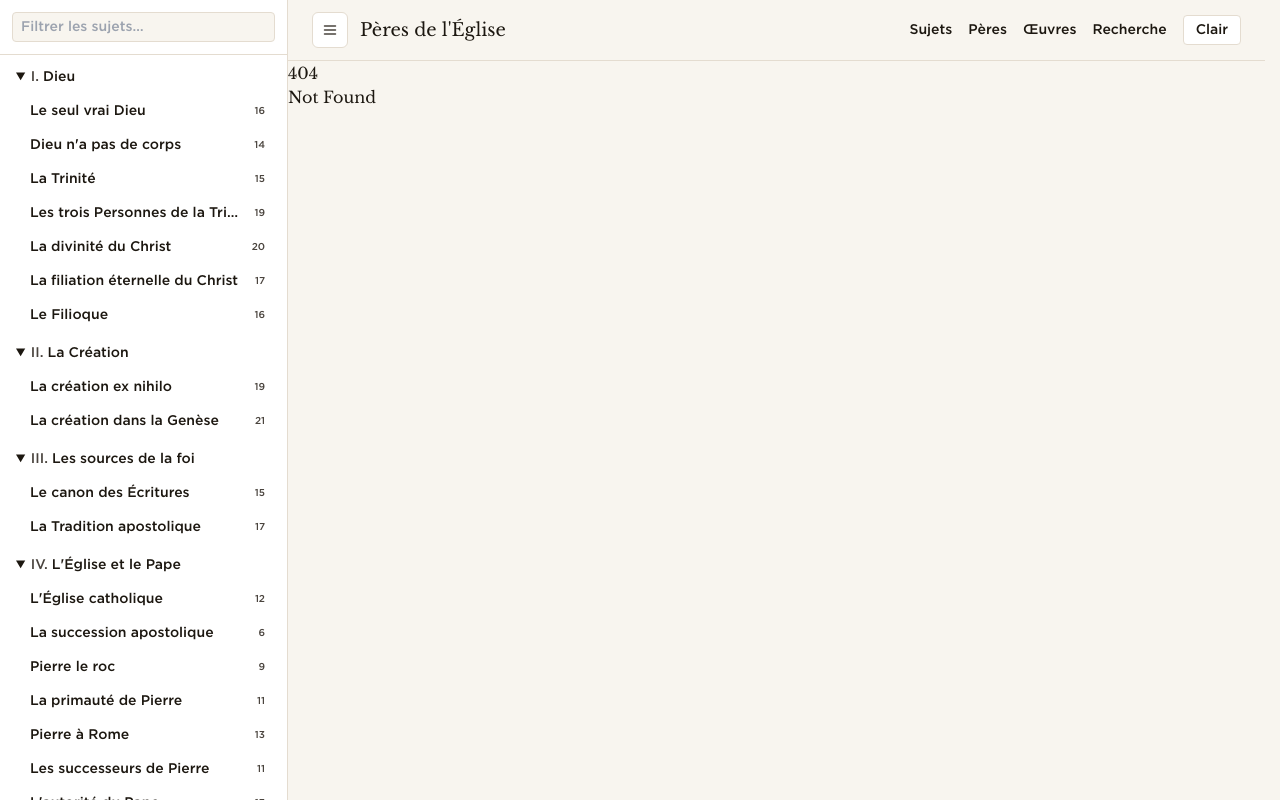
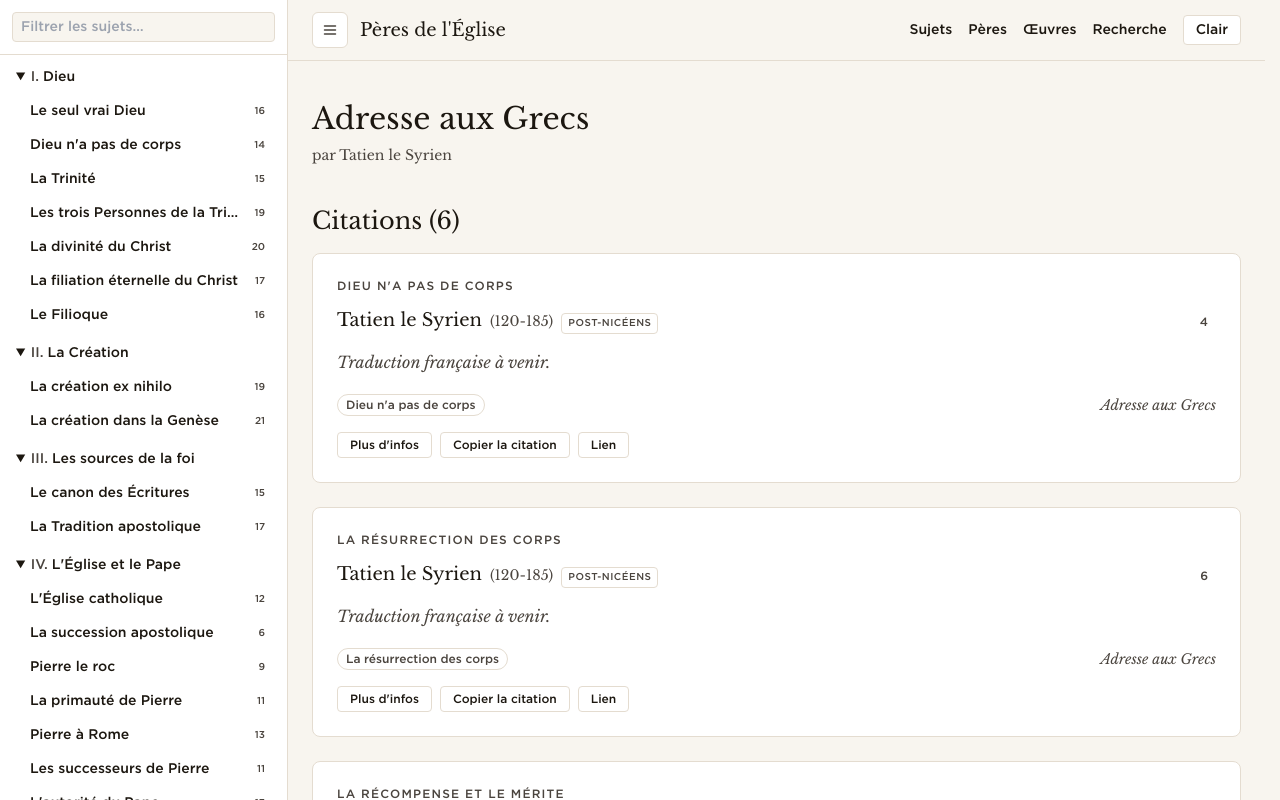
Before and after one commit to janvier-s/traditionapostolique, a SvelteKit app: page /oeuvres/adresse-aux-grecs-268 in a window 1280 px wide. Before the commit this address had no page. Shown: the top 800 px of the page. Built offline with nearby package versions, Linux system fonts and the light colour scheme.

Commit message:
feat: /oeuvres index and /oeuvres/[slug] detail

```diff
--- /dev/null
+++ b/src/routes/oeuvres/+page.svelte
@@ -0,0 +1,21 @@
+<script lang="ts">
+	import { works, authorById } from '$lib/data';
+	const sorted = [...works].sort((a, b) => a.title.localeCompare(b.title, 'fr'));
+</script>
+
+<section class="px-6 py-10">
+	<h1 class="font-heading text-3xl">Œuvres</h1>
+	<ul class="mt-6 grid grid-cols-1 gap-2 md:grid-cols-2 lg:grid-cols-3">
+		{#each sorted as w (w.id)}
+			<li>
+				<a
+					href={`/oeuvres/${w.slug}`}
+					class="block rounded border border-border bg-panel p-3 hover:border-accent"
+				>
+					<span class="font-heading">{w.title}</span>
+					<div class="text-sm text-muted">{authorById(w.authorId)?.name ?? ''}</div>
+				</a>
+			</li>
+		{/each}
+	</ul>
+</section>
--- /dev/null
+++ b/src/routes/oeuvres/[slug]/+page.svelte
@@ -0,0 +1,42 @@
+<script lang="ts">
+	import QuoteCard from '$lib/components/peres/QuoteCard.svelte';
+	import StudyPanel from '$lib/components/peres/StudyPanel.svelte';
+	import type { Quote } from '$lib/schema';
+
+	let { data } = $props();
+	let openQuote = $state<Quote | null>(null);
+</script>
+
+<section class="px-6 py-10">
+	<header>
+		<h1 class="font-heading text-3xl">{data.work.title}</h1>
+		{#if data.work.alternativeTitles?.length}
+			<p class="italic text-muted">{data.work.alternativeTitles.join(' · ')}</p>
+		{/if}
+		<p class="mt-2 text-sm text-muted">
+			par <a href={`/peres/${data.author.slug}`} class="hover:text-accent-text"
+				>{data.author.name}</a
+			>
+		</p>
+		{#if data.work.description}<p class="mt-4 max-w-reader">{data.work.description}</p>{/if}
+		{#if data.work.link}
+			<a
+				href={data.work.link}
+				target="_blank"
+				rel="noopener"
+				class="mt-2 inline-block text-accent-text">Source →</a
+			>
+		{/if}
+	</header>
+
+	<section class="mt-10">
+		<h2 class="font-heading text-2xl">Citations ({data.quotes.length})</h2>
+		<div class="mt-4 space-y-6">
+			{#each data.quotes as q (q.id)}
+				<QuoteCard quote={q} onOpenPanel={(qq) => (openQuote = qq)} />
+			{/each}
+		</div>
+	</section>
+</section>
+
+<StudyPanel quote={openQuote} onClose={() => (openQuote = null)} />
--- /dev/null
+++ b/src/routes/oeuvres/[slug]/+page.ts
@@ -0,0 +1,11 @@
+import { error } from '@sveltejs/kit';
+import { workBySlug, authorById, quotes } from '$lib/data';
+
+export function load({ params }) {
+	const work = workBySlug(params.slug);
+	if (!work) throw error(404, 'Œuvre introuvable');
+	const author = authorById(work.authorId);
+	if (!author) throw error(500, 'Auteur introuvable pour cette œuvre');
+	const workQuotes = quotes.filter((q) => q.workId === work.id);
+	return { work, author, quotes: workQuotes };
+}
```
